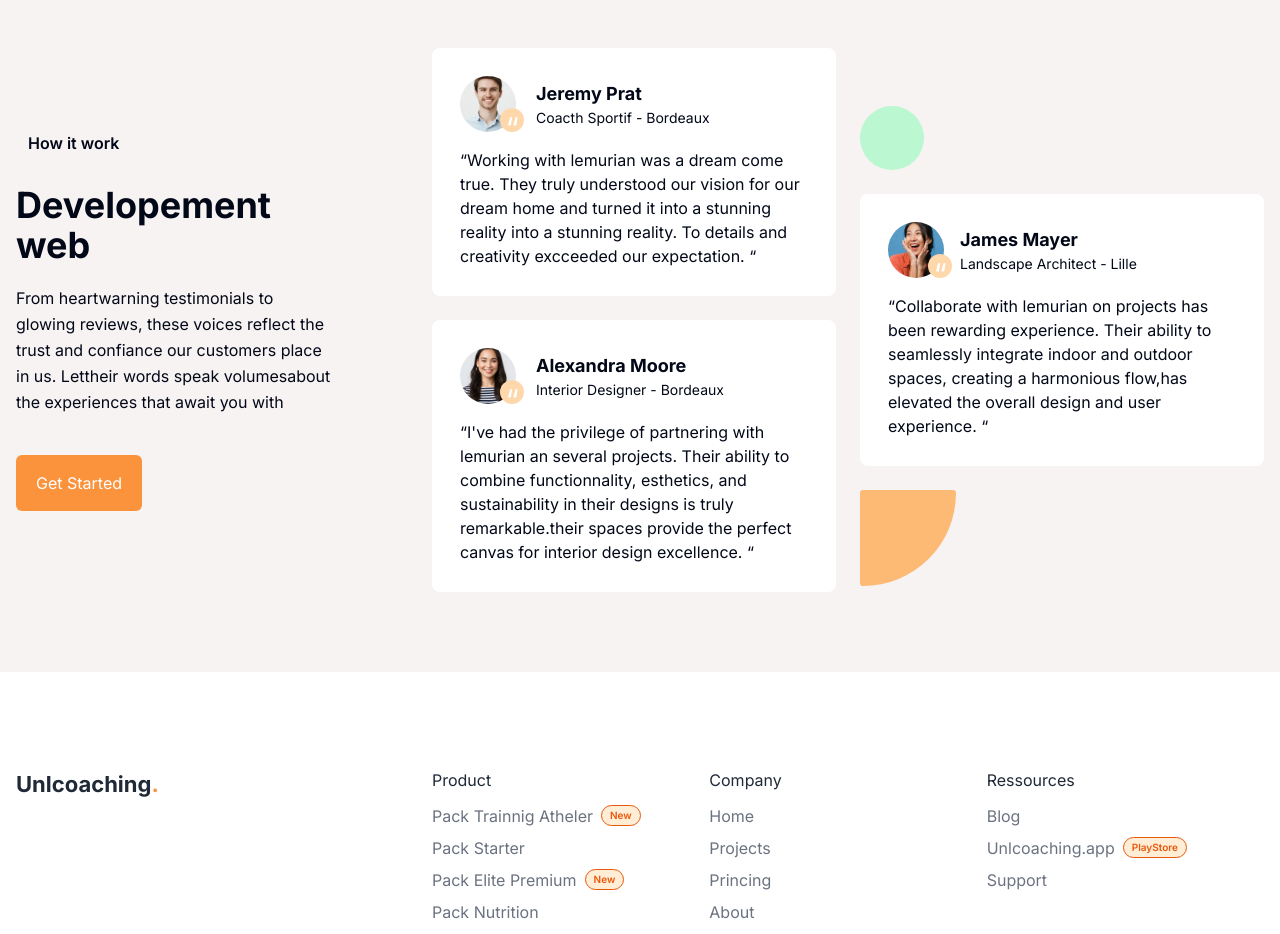
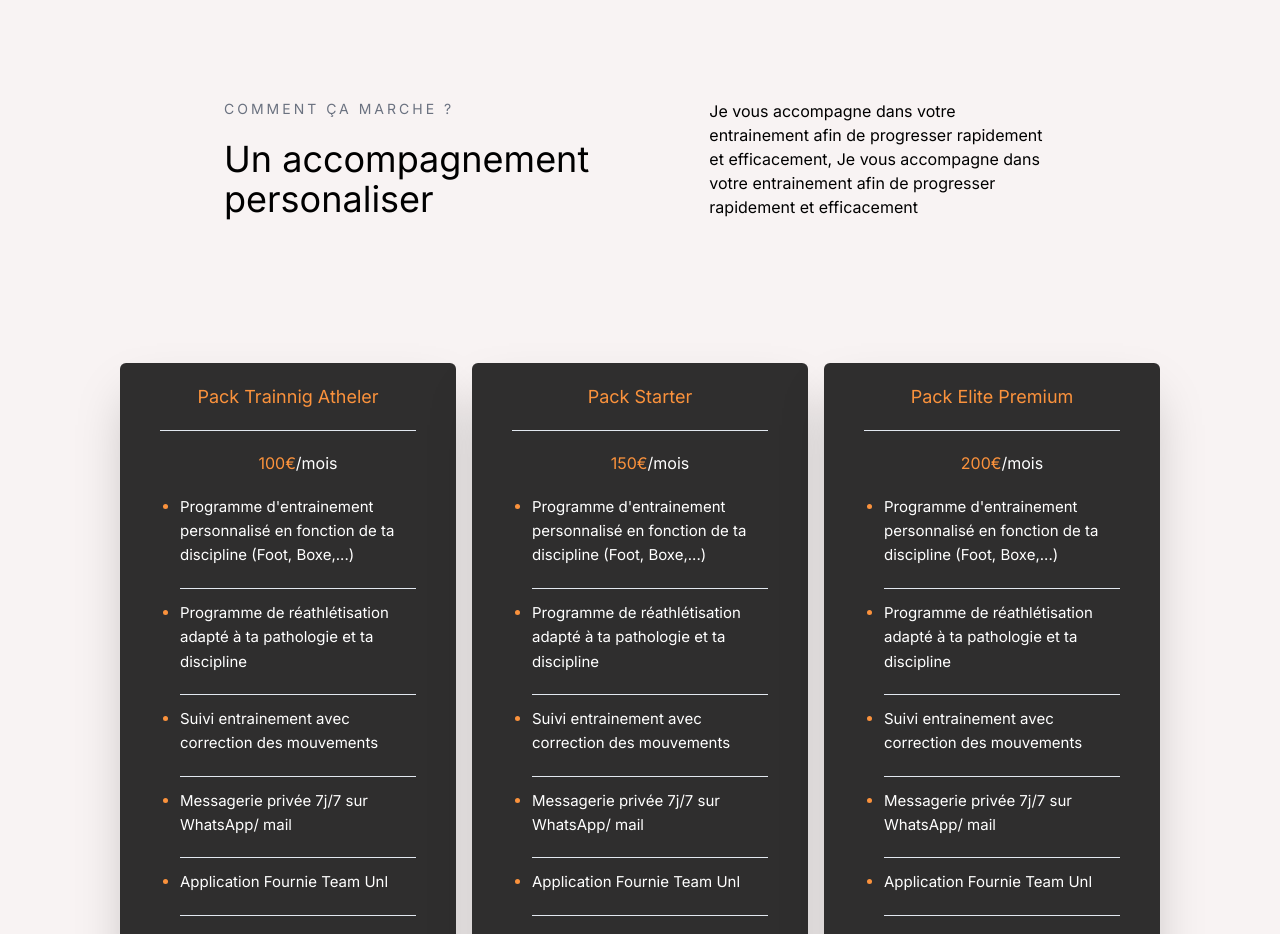
Before and after one commit to lemurian33/product, a Next.js app: page / in a window 1280 px wide. Shown: the part 1700-2634 px from the top of the page. Built offline with nearby package versions, Linux system fonts and the light colour scheme.

Commit message:
feat(pricing-components-home) update page home with pricing

```diff
--- a/app/page.tsx
+++ b/app/page.tsx
@@ -1,6 +1,7 @@
 import Image from 'next/image'
+import About from "../components/About"
 import Hero from "../components/Hero"
-import About from "../components/About"
+import Pricing from "../components/Pricing"
 import Testimonial from "../components/Testimonial"
 
 export default function Home() {
@@ -9,7 +10,7 @@ export default function Home() {
       <Hero className="pt-32 pb-0 lg-pb:10" />
       {/* <Application /> */}
       <About className="py-16 lg:py-32 overflow-hidden"/>
-      {/* <Pricing className="py-16 lg:py-32" /> */}
+      <Pricing className="py-16 lg:py-32" />
       {/* <Team/> */}
       <Testimonial/>
       {/* <RecentBlog className="pt-14 pb-15 lg:pb-32"/> */}
--- a/components/Footer.tsx
+++ b/components/Footer.tsx
@@ -137,8 +137,8 @@ const Footer: React.FC<{ className: string }> = ({ className }) => (
                             <span>{link.label}</span>
                             <span
                               className="py-0.5 px-2 rounded-full bg-orange-100
-                                  border border-orange-600 text-[10px] text-orange-600
-                                  font-semibold"
+                                border border-orange-600 text-[10px] text-orange-600
+                                font-semibold"
                             >
                               {link.badge}
                             </span>
--- /dev/null
+++ b/components/Pricing.tsx
@@ -0,0 +1,235 @@
+"use client"
+
+import React from 'react';
+import { motion } from 'framer-motion';
+import Link from 'next/link';
+
+interface StepDescription {
+  content: string;
+  programme: string;
+  suivi: string;
+  message: string;
+  application: string;
+  plan: string;
+  bilan: string;
+}
+
+interface Step {
+  price: string;
+  title: string;
+  description: StepDescription;
+  btn: {
+    href: string;
+    label: string;
+  };
+}
+
+const PricingContent = {
+  heading: {
+    title: 'Un accompagnement personaliser',
+    subTitle: 'Comment ça marche ?',
+    description:
+      "Je vous accompagne dans votre entrainement afin de progresser rapidement et efficacement, Je vous accompagne dans votre entrainement afin de progresser rapidement et efficacement",
+  },
+  step: [
+    {
+      price: '100€',
+      title: "Pack Trainnig Atheler",
+      description: {
+        content:"Programme d'entrainement personnalisé en fonction de ta discipline (Foot, Boxe,...)",
+        programme:"Programme de réathlétisation adapté à ta pathologie et ta discipline",
+        suivi:"Suivi entrainement avec correction des mouvements",
+        message:"Messagerie privée 7j/7 sur WhatsApp/ mail",
+        application:"Application Fournie Team Unl",
+        plan:"Plan 100% personnalisé et adapté",
+        bilan:"Bilan toutes les deux semaines"
+      },
+      btn: {
+        href:"/pricing",
+        label:"Choose Plan"
+      }
+    },
+    {
+      price: '150€',
+      title: "Pack Starter",
+      description: {
+        content:"Programme d'entrainement personnalisé en fonction de ta discipline (Foot, Boxe,...)",
+        programme:"Programme de réathlétisation adapté à ta pathologie et ta discipline",
+        suivi:"Suivi entrainement avec correction des mouvements",
+        message:"Messagerie privée 7j/7 sur WhatsApp/ mail",
+        application:"Application Fournie Team Unl",
+        plan:"Plan 100% personnalisé et adapté",
+        bilan:"Bilan toutes les deux semaines"
+      },
+      btn: {
+        href:"/pricing",
+        label:"Choose Plan"
+      }
+    },
+    {
+      price: '200€',
+      title: "Pack Elite Premium",
+      description: {
+        content:"Programme d'entrainement personnalisé en fonction de ta discipline (Foot, Boxe,...)",
+        programme:"Programme de réathlétisation adapté à ta pathologie et ta discipline",
+        suivi:"Suivi entrainement avec correction des mouvements",
+        message:"Messagerie privée 7j/7 sur WhatsApp/ mail",
+        application:"Application Fournie Team Unl",
+        plan:"Plan 100% personnalisé et adapté",
+        bilan:"Bilan toutes les deux semaines"
+      },
+      btn: {
+        href:"/pricing",
+        label:"Choose Plan"
+      }
+    }
+  ],
+};
+
+const Pricing: React.FC<{ className: string }> = ({ className }) => {
+  return (
+    <>
+      <section className={` ${className}`}>
+        <div className='container px-4 mx-auto'>
+          <div className='lg:flex justify-center mb-20 lg:mb-36'>
+            <div className='w-full lg:w-8/12 lg:flex gap-0 items-center'>
+              <div className='lg:w-7/12 mb-5 lg:mb-0'>
+
+                {/* Pricing - Main - Subtitle */}
+                {PricingContent.heading.subTitle && (
+                  <motion.span
+                    initial={{ opacity: 0, y: 20 }}
+                    whileInView={{
+                      opacity: 1,
+                      y: 0,
+                      transition: {
+                        delay: 0.2,
+                        duration: 0.5,
+                      },
+                    }}
+                    viewport={{ once: true }}
+                    className='uppercase tracking-[3px] text-sm mb-5 inline-block text-gray-500'>
+                    {PricingContent.heading.subTitle}
+                  </motion.span>
+                )}
+
+                {/* Pricing - Main - Title */}
+                {PricingContent.heading.subTitle && (
+                  <motion.h2
+                    initial={{ opacity: 0, y: 20 }}
+                    whileInView={{
+                      opacity: 1,
+                      y: 0,
+                      transition: {
+                        delay: 0.3,
+                        duration: 0.5,
+                      },
+                    }}
+                    viewport={{ once: true }}
+                    className='text-2xl lg:text-4xl text-black'>
+                    {PricingContent.heading.title}
+                  </motion.h2>
+                )}
+              </div>
+
+              {/* Pricing - Main - Description */}
+              <div className='lg:w-5/12 self-end'>
+                {PricingContent.heading.description && (
+                  <motion.p
+                    initial={{ opacity: 0, y: 20 }}
+                    whileInView={{
+                      opacity: 1,
+                      y: 0,
+                      transition: {
+                        delay: 0.6,
+                        duration: 0.5,
+                      },
+                    }}
+                    viewport={{ once: true }}
+                    className='text-black'>
+                    {PricingContent.heading.description}
+                  </motion.p>
+                )}
+              </div>
+            </div>
+          </div>
+          <div className=' grid grid-cols-1 md:grid-cols-2 lg:grid-cols-3 gap-4 lg:w-10/12 mx-auto'>
+            {PricingContent.step.map((step: Step, index) => {
+              index *= 0.2;
+              return (
+                <motion.div
+                  initial={{ opacity: 0, y: 30 }}
+                  whileInView={{
+                    opacity: 1,
+                    y: 0,
+                    transition: {
+                      delay: index,
+                      duration: 0.5,
+                    },
+                  }}
+                  viewport={{ once: true }}
+                  key={step.title}
+                  // whileHover={{ y: -10, transition: 0.1 }}
+                  className='group duration-300 pl-10 pr-10 pb-20  bg-[#2f2e2e]
+                    relative overflow-hidden  hover: shadow-2xl rounded-md'>
+
+                  {/* Pricing - Card - Title */}
+                  <div>
+                    <h3 className='text-orange-400 text-center text-[18px] mb-5 pt-5 pb-5 duration-300 transistion-all ease-in-out
+                        border-b-[1px] border-spacing-[7px]'>
+                        { step.title}
+                    </h3>
+
+                    <ul role="list" className='marker:text-orange-400 list-disc pl-5 space-y-3 text-white mb-5'  >
+                      {/* Pricing - Card - Price */}
+                      <li className='list-none text-center text-orange-400 mb-5 mt-5'>
+                        {step.price}
+                          <span className='text-white'>/mois</span>
+                      </li>
+
+                      {/* Pricing - Card - Content */}
+                      <li className='leading-relaxed text-[15px] text-white mb-5  pb-5
+                        duration-300 transistion-all ease-in-out border-b-[1px] border-spacing-[7px] text-left'>
+                        {step.description.content}
+                      </li>
+                      {/* Pricing - Card - Programme */}
+                      <li className='leading-relaxed text-[15px] text-white mb-5 pb-5
+                        duration-300 transistion-all ease-in-out border-b-[1px] border-spacing-[7px] text-left'>
+                        {step.description.programme}
+                      </li>
+                      {/* Pricing - Card - Suivi */}
+                      <li className='leading-relaxed text-[15px] text-white mb-5 pb-5
+                        duration-300 transistion-all ease-in-out border-b-[1px] border-spacing-[7px] text-left'>
+                        {step.description.suivi}
+                      </li>
+                      {/* Pricing - Card - Message */}
+                      <li className='leading-relaxed text-[15px] text-white mb-5 pb-5
+                        duration-300 transistion-all ease-in-out border-b-[1px] border-spacing-[7px] text-left'>
+                        {step.description.message}
+                      </li>
+                      {/* Pricing - Card - Application */}
+                      <li className='leading-relaxed text-[15px] text-white mb-5 pb-5
+                        duration-300 transistion-all ease-in-out border-b-[1px] border-spacing-[7px] text-left'>
+                        {step.description.application}
+                      </li>
+                    </ul>
+                    {/* Pricing - Card - Btn */}
+                    <Link
+                      href={step.btn.href}
+                      className=" ml-15 transistion-all duration-300 ease-in-out text-[11.5px]
+                        tracking-[2px] font-bold uppercase bg-orange-600 py-3 px-5 rounded text-white inline-block
+                        hover:bg-white hover:text-orange-600 hover:shadow-2xl mb-10">
+                          {step.btn.label}
+                    </Link>
+                  </div>
+                </motion.div>
+              );
+            })}
+          </div>
+        </div>
+      </section>
+    </>
+  );
+};
+
+export default Pricing;
```
